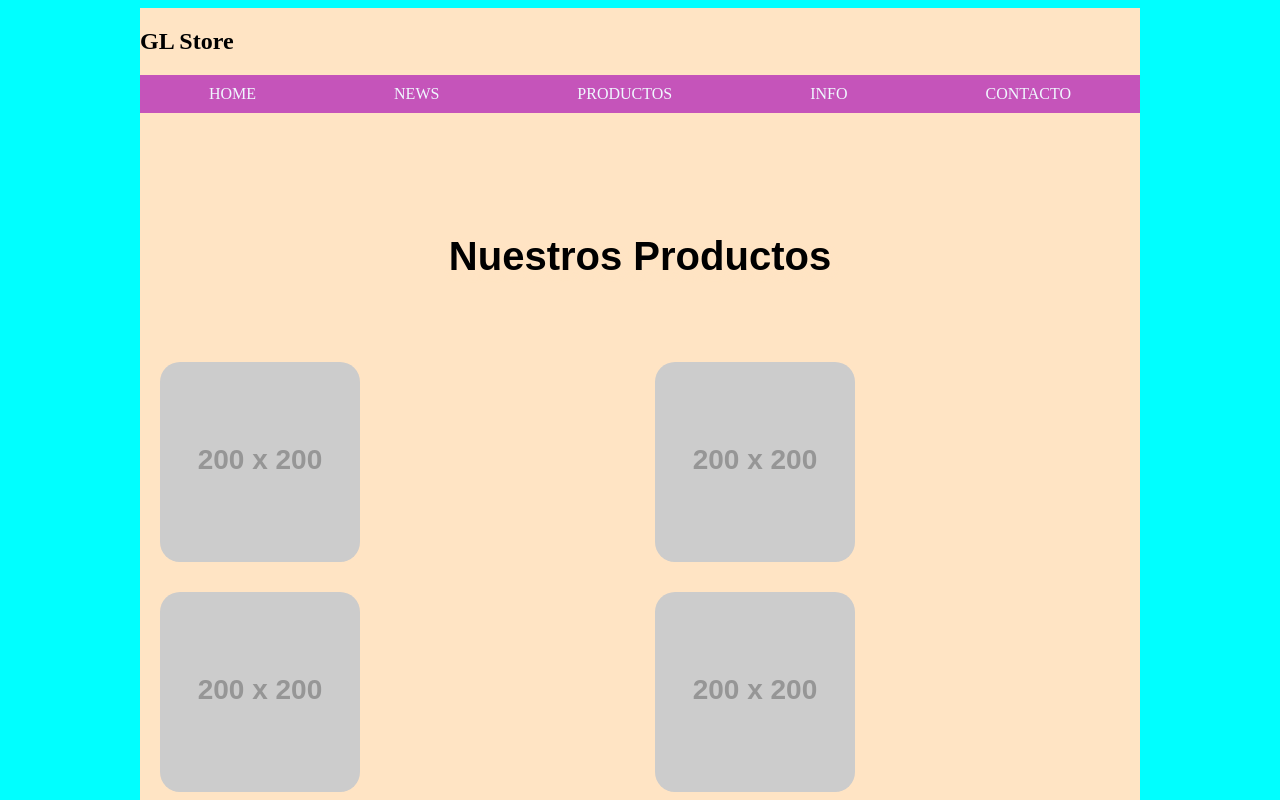
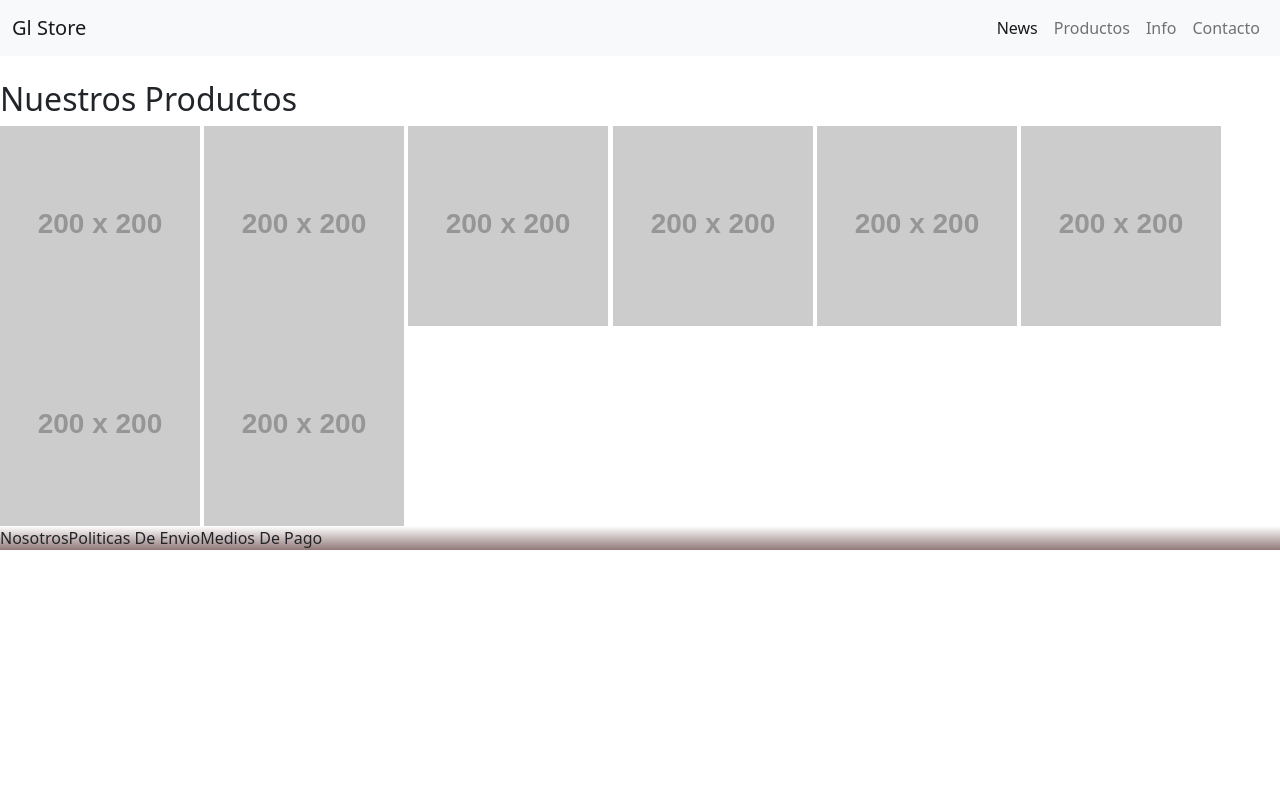
Before and after one commit to Gabrieluna6/mi_repositorio, a plain HTML site: page Secciones/productos.html in a window 1280 px wide. Shown: the top 800 px of the page. Drawn offline with nearby package versions, Linux system fonts and the light colour scheme; files that its build step writes are made by us from their sources; placeholder pictures from the web are drawn by us.

Commit message:
Agregado de NavBar

```diff
--- a/Secciones/productos.html
+++ b/Secciones/productos.html
@@ -3,21 +3,40 @@
 
 <head>
     <meta charset="UTF-8">
-    <title>Grid y Flexbox</title>
-    <link rel="stylesheet" href="../productos.css" />
+    <meta http-equiv="X-UA-Compatible" content="IE=edge">
+    <meta name="viewport" content="width=device-width, initial-scale=1.0">
+    <title>Aplicando Bootstrap</title>
+    <link rel="stylesheet" href="styles.css" />
+    <link href="https://cdn.jsdelivr.net/npm/bootstrap@5.2.0-beta1/dist/css/bootstrap.min.css" rel="stylesheet"
+        integrity="sha384-0evHe/X+R7YkIZDRvuzKMRqM+OrBnVFBL6DOitfPri4tjfHxaWutUpFmBp4vmVor" crossorigin="anonymous">
 </head>
 
 <body>
     <div id="contenedor">
-        <nav class="menu">
-            <h1 class="logo">GL Store</h1>
-            <ul class="ListaMenu">
-                <li class="items"><a href="../index.html">Home</a></li>
-                <li class="items"><a href="news.html">News</a></li>
-                <li class="items"><a href="productos.html">Productos</a></li>
-                <li class="items"><a href="preguntas-frecuentes.html">Info</a></li>
-                <li class="items"><a href="contacto.html">Contacto</a></li>
-            </ul>
+        <nav class="navbar navbar-expand-lg bg-light">
+            <div class="container-fluid">
+                <a class="navbar-brand" href="index.html">Gl Store</a>
+                <button class="navbar-toggler" type="button" data-bs-toggle="collapse" data-bs-target="#navbarNav"
+                    aria-controls="navbarNav" aria-expanded="false" aria-label="Toggle navigation">
+                    <span class="navbar-toggler-icon"></span>
+                </button>
+                <div class="collapse navbar-collapse justify-content-end" id="navbarNav">
+                    <ul class="navbar-nav">
+                        <li class="nav-item">
+                            <a class="nav-link active" aria-current="page" href="secciones/news.html">News</a>
+                        </li>
+                        <li class="nav-item">
+                            <a class="nav-link" href="secciones/productos.html">Productos</a>
+                        </li>
+                        <li class="nav-item">
+                            <a class="nav-link" href="secciones/preguntas-frecuentes.html">Info</a>
+                        </li>
+                        <li class="nav-item">
+                            <a class="nav-link" href="secciones/contacto.html">Contacto</a>
+                        </li>
+                    </ul>
+                </div>
+            </div>
         </nav>
 
         <header>
@@ -51,6 +70,9 @@
             </nav>
         </footer>
     </div>
+    <script src="https://cdn.jsdelivr.net/npm/bootstrap@5.2.0-beta1/dist/js/bootstrap.bundle.min.js"
+        integrity="sha384-pprn3073KE6tl6bjs2QrFaJGz5/SUsLqktiwsUTF55Jfv3qYSDhgCecCxMW52nD2"
+        crossorigin="anonymous"></script>
 </body>
 
 </html>
```
Also changed, not shown: Secciones/news.html (+35 -10 lines), Secciones/preguntas-frecuentes.html (+36 -9 lines).
